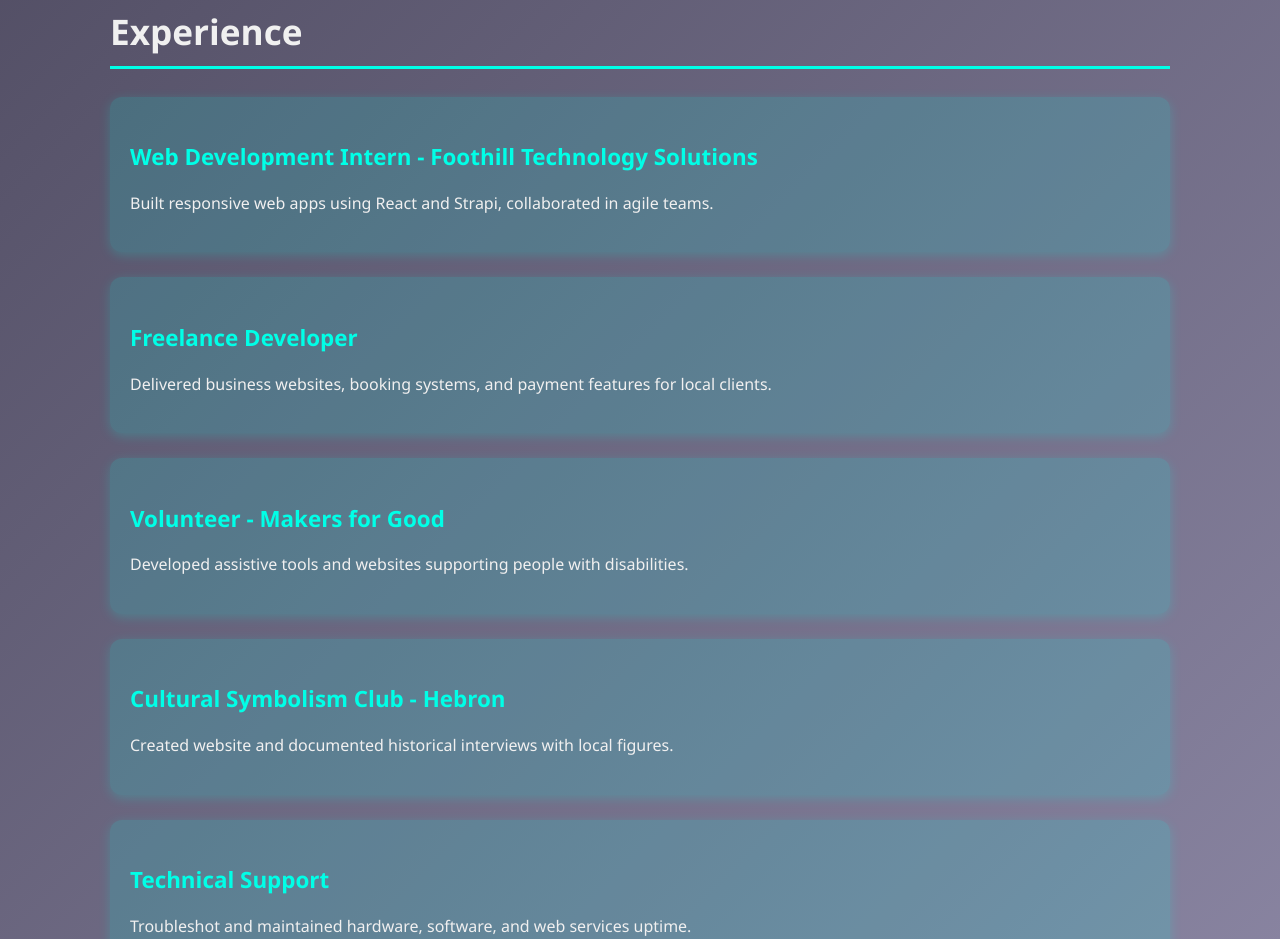
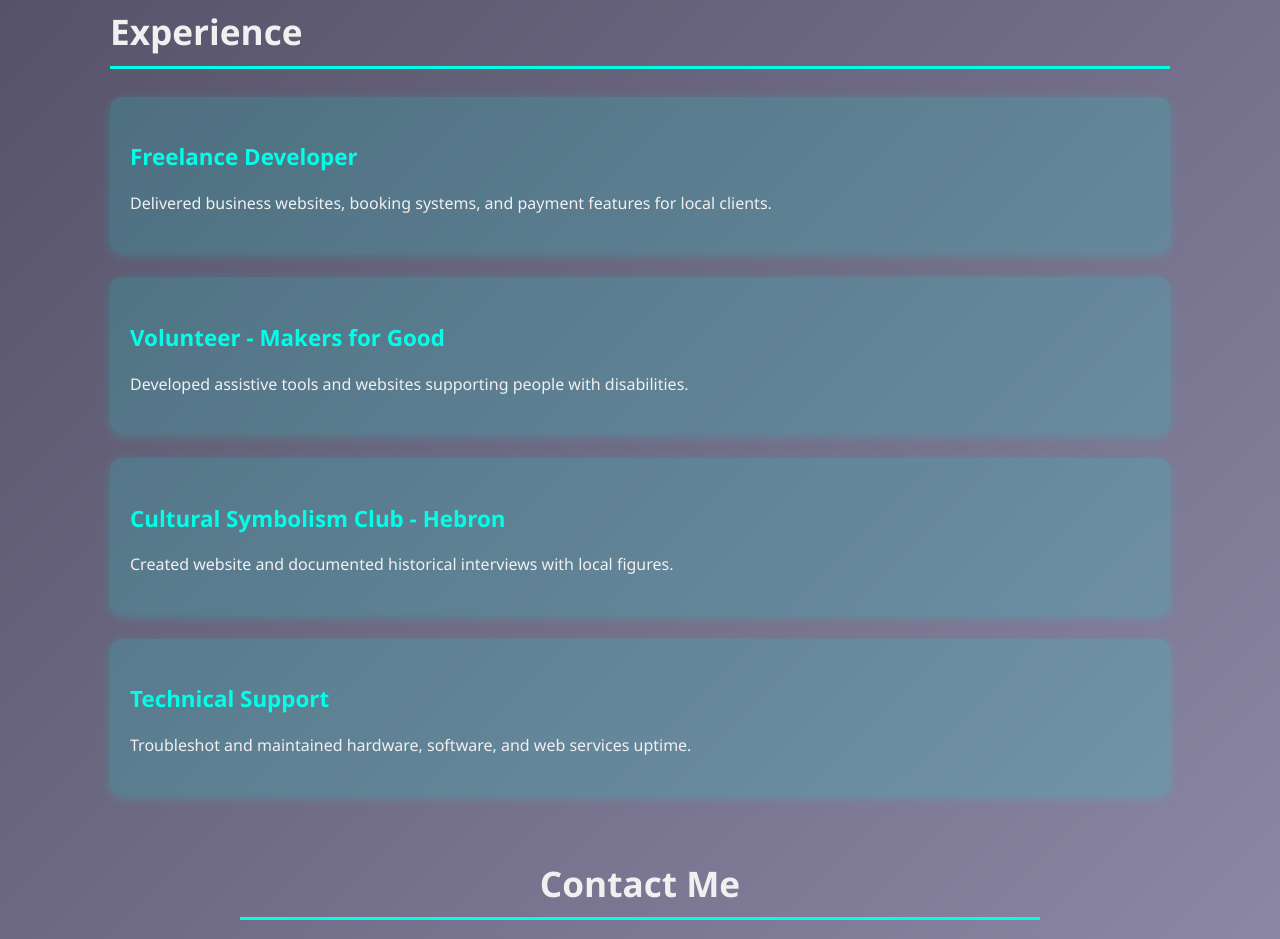
Before and after one commit to Ibrahim-Anani/Portfolio-WebDeveloper, a plain HTML site: page index.html in a window 1280 px wide. Shown: the part 2276-3215 px from the top of the page. Drawn offline with nearby package versions, Linux system fonts and the light colour scheme.

Commit message:
Update index.html

```diff
--- a/index.html
+++ b/index.html
@@ -103,10 +103,6 @@
     <h2>Experience</h2>
     <div class="experience-list">
       <article class="experience-item">
-        <h3>Web Development Intern - Foothill Technology Solutions</h3>
-        <p>Built responsive web apps using React and Strapi, collaborated in agile teams.</p>
-      </article>
-      <article class="experience-item">
         <h3>Freelance Developer</h3>
         <p>Delivered business websites, booking systems, and payment features for local clients.</p>
       </article>
```
